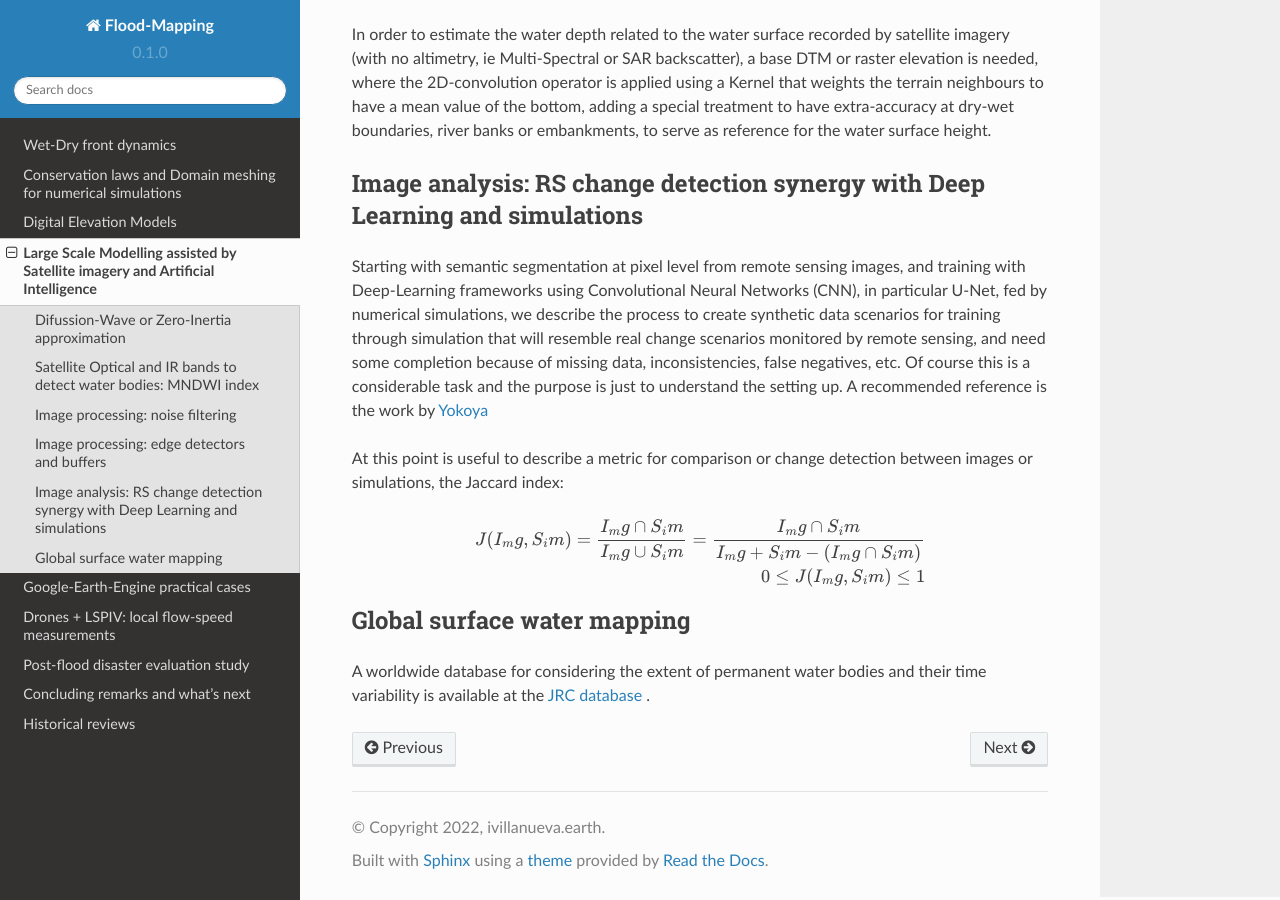
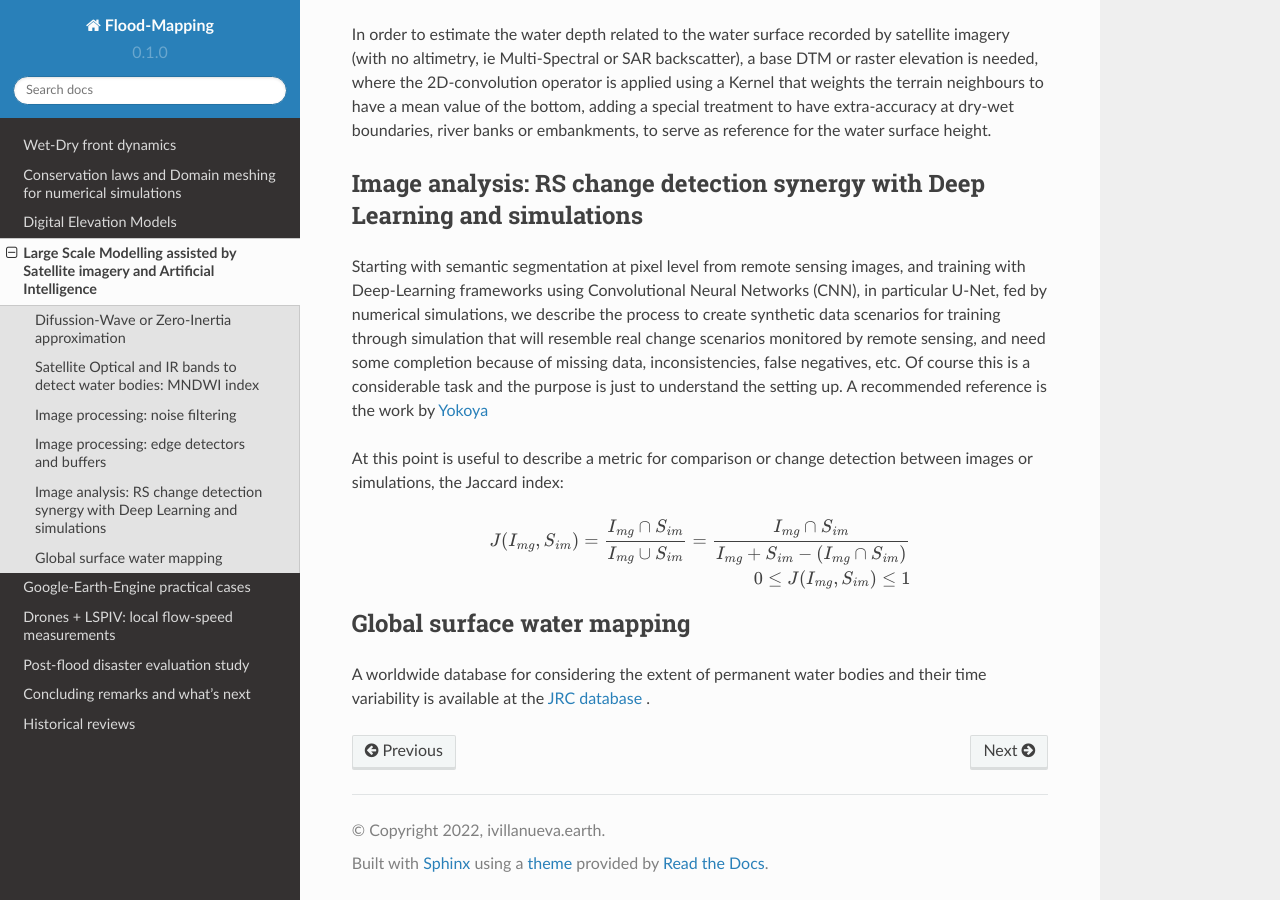
Before and after one commit to ivillamadrid/FloodMapping, a Sphinx documentation site: the page built from docs/source/lsm.rst, in a window 1280 px wide and 900 px high, scrolled down 2829 px. Built offline with Sphinx 7.4.7 and the Read the Docs theme 2.0.0, drawn with Linux system fonts in a browser that asks for light colours.

Commit message:
Update lsm.rst

```diff
--- a/docs/source/lsm.rst
+++ b/docs/source/lsm.rst
@@ -133,8 +133,8 @@ At this point is useful to describe a metric for comparison or change detection
 
 .. math::
 
-  J(I_mg, S_im)=\frac{I_mg \cap S_im} {I_mg \cup S_im}=\frac{I_mg \cap S_im}{I_mg + S_im -(I_mg \cap S_im)}\\
-  0 \le J(I_mg, S_im) \le 1
+  J(I_{mg}, S_{im})=\frac{I_{mg} \cap S_{im}} {I_{mg} \cup S_{im}}=\frac{I_{mg} \cap S_{im}}{I_{mg} + S_{im} -(I_{mg} \cap S_{im})}\\
+  0 \le J(I_{mg}, S_{im}) \le 1
 
 
 
```
